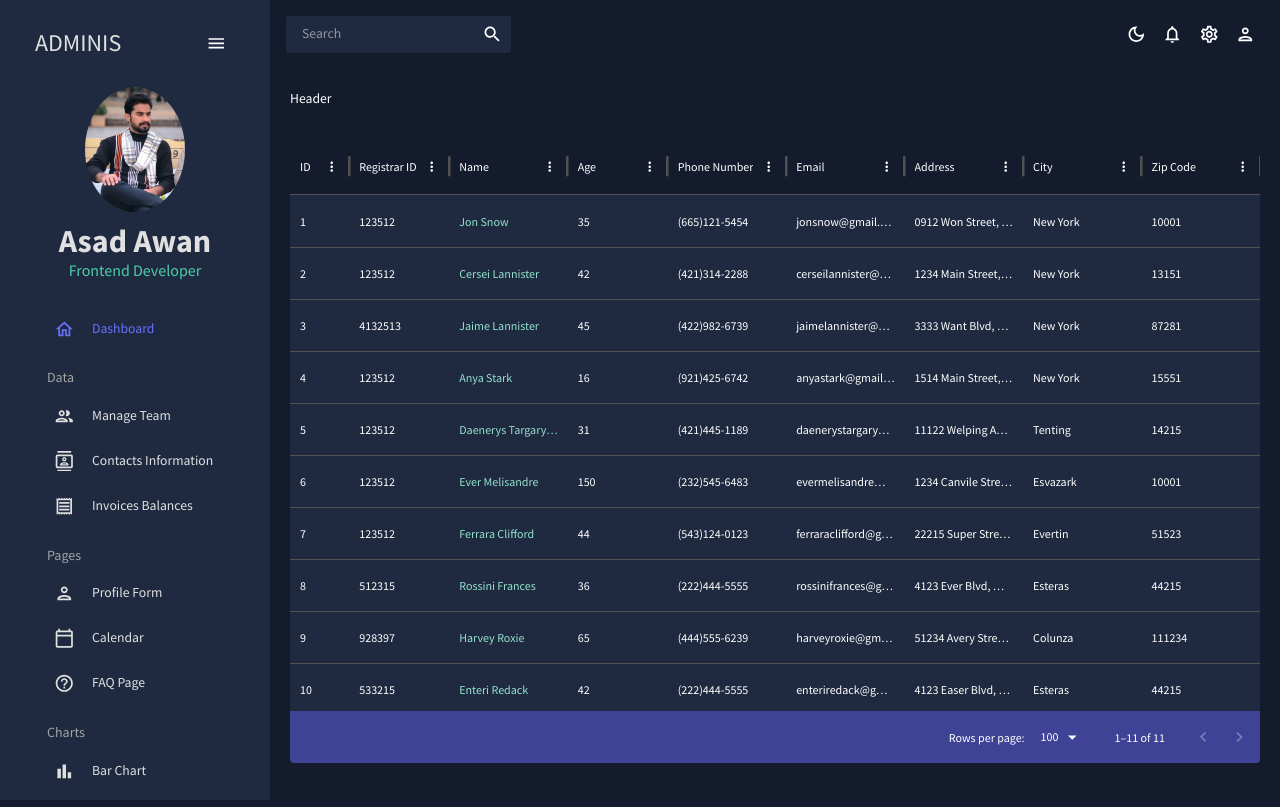
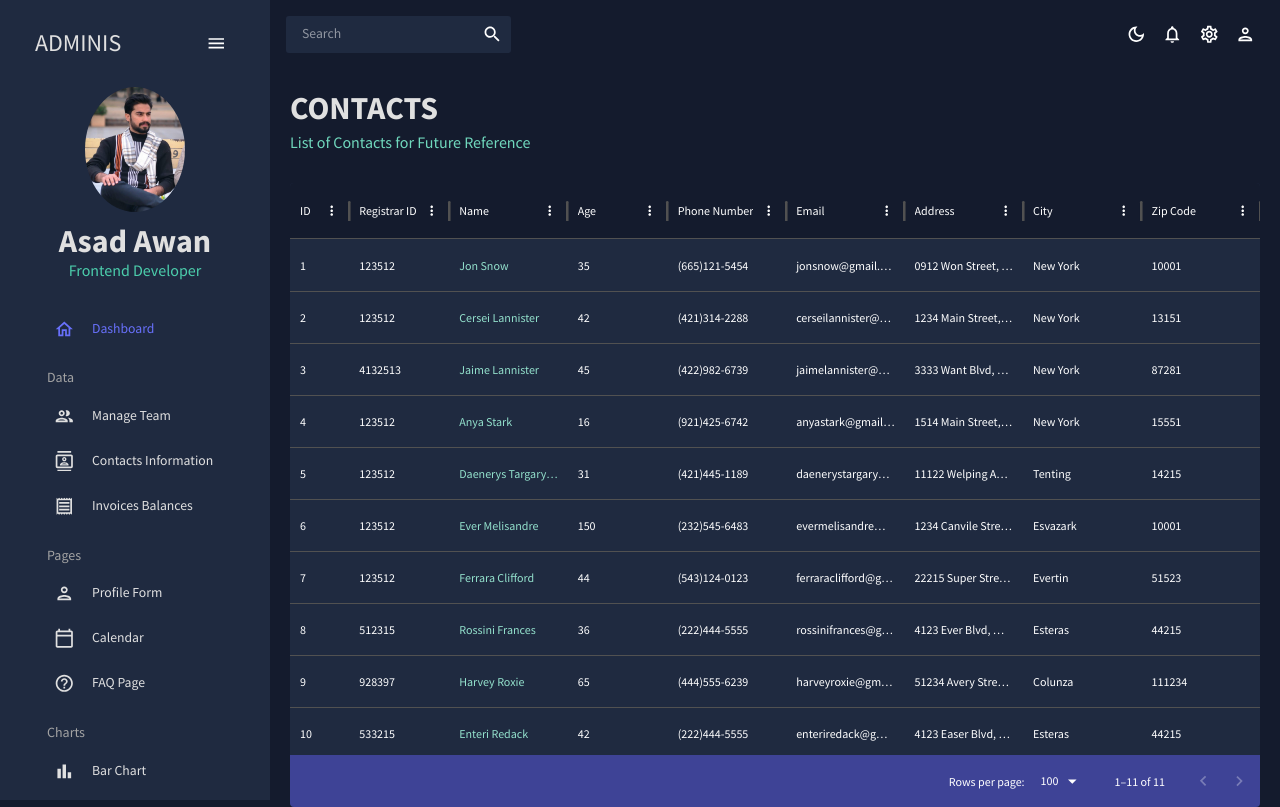
Before and after one commit to Asadawn/dashboard, a React (Vite) app: page /contacts in a window 1280 px wide. Built offline with nearby package versions, Linux system fonts and the light colour scheme.

Commit message:
header component

```diff
--- a/src/components/Header.jsx
+++ b/src/components/Header.jsx
@@ -1,9 +1,24 @@
-import React from 'react'
+import { Typography, Box, useTheme } from "@mui/material";
+import { tokens } from "../theme";
 
-const Header = () => {
+const Header = ({ title, subtitle }) => {
+  const theme = useTheme();
+  const colors = tokens(theme.palette.mode);
   return (
-    <div>Header</div>
-  )
-}
+    <Box mb="10px">
+      <Typography
+        variant="h2"
+        color={colors.grey[100]}
+        fontWeight="bold"
+        sx={{ m: "0 0 5px 0" }}
+      >
+        {title}
+      </Typography>
+      <Typography variant="h5" color={colors.greenAccent[400]}>
+        {subtitle}
+      </Typography>
+    </Box>
+  );
+};
 
-export default Header
+export default Header;
```
